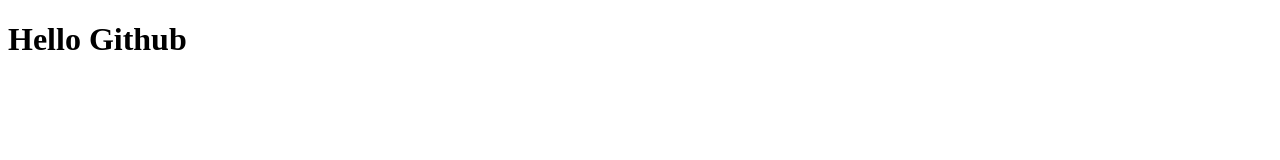
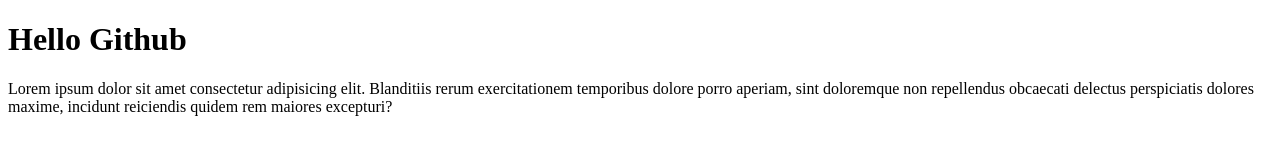
Before and after one commit to Amdadullah-Raihan/my-first-repo, a plain HTML site: page index.html in a window 1280 px wide. Drawn offline with Linux system fonts and the light colour scheme.

Commit message:
paragraph added

```diff
--- a/index.html
+++ b/index.html
@@ -8,5 +8,6 @@
 </head>
 <body>
     <h1>Hello Github</h1>
+    <p>Lorem ipsum dolor sit amet consectetur adipisicing elit. Blanditiis rerum exercitationem temporibus dolore porro aperiam, sint doloremque non repellendus obcaecati delectus perspiciatis dolores maxime, incidunt reiciendis quidem rem maiores excepturi?</p>
 </body>
 </html>
```
